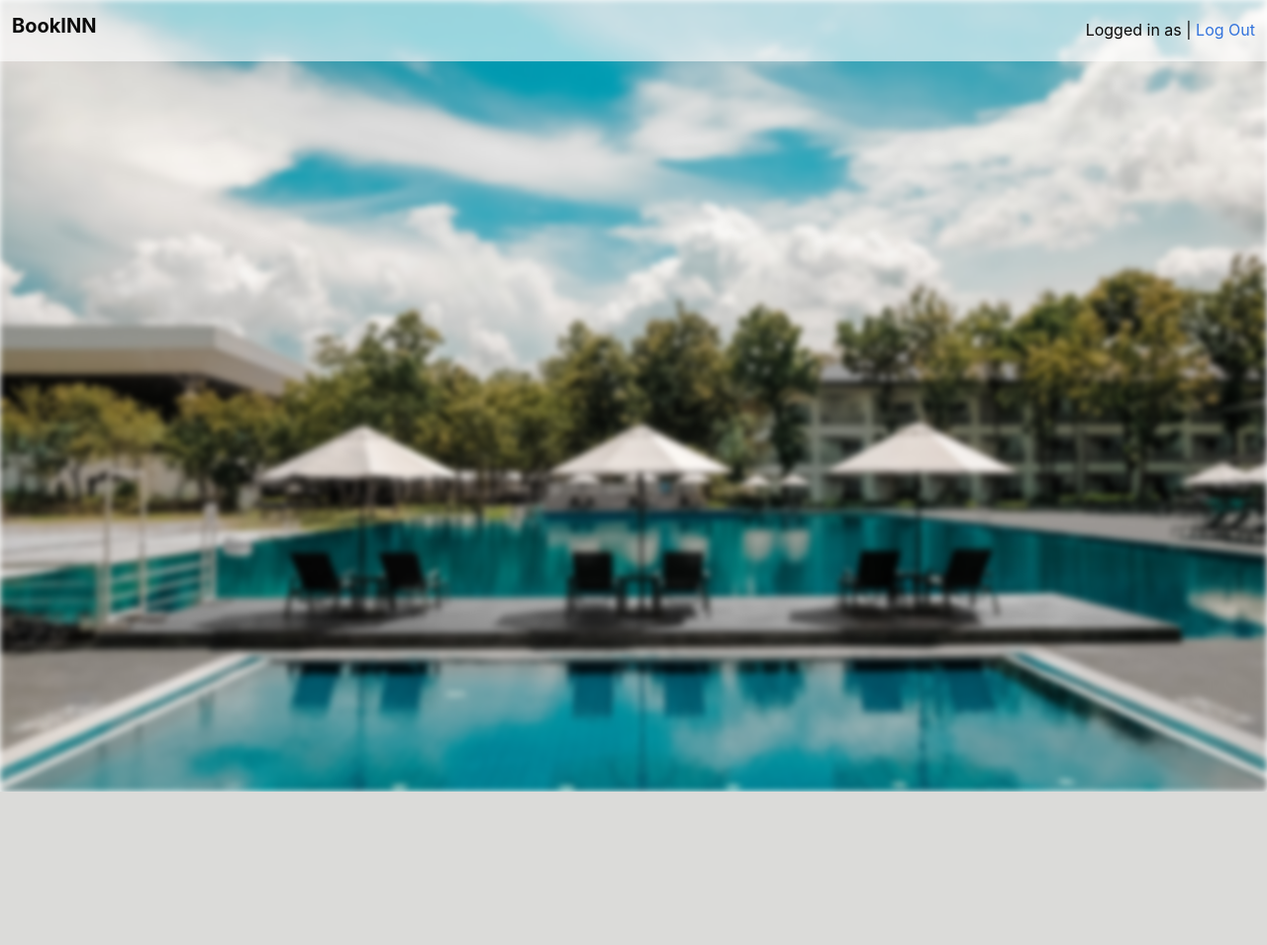
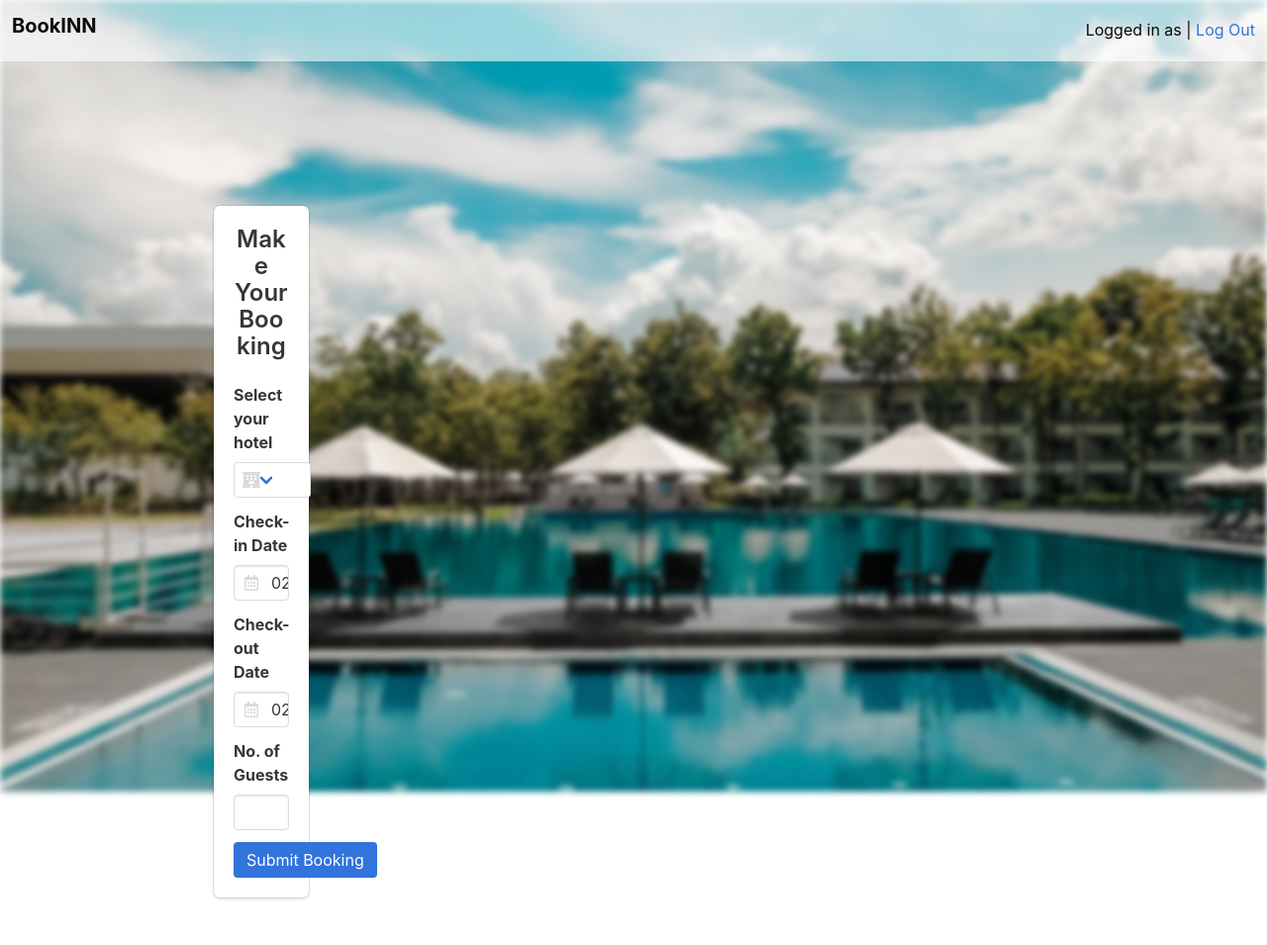
Before and after one commit to MarlonDemas/hotel-booking-form, a PHP site: page /home.php in a window 1280 px wide. Shown: the whole page at 99% size. Before the commit the page ends 800 px from the top, so only its background shows below. Run offline with PHP 8.4, Linux system fonts and the light colour scheme; the visitor is signed in with stand-in values (Sample User, id 1); data that the repository does not hold is empty; some libraries are stand-ins or nearby versions.

Commit message:
Completed basic form for booking hotel on home page :

```diff
--- a/home.php
+++ b/home.php
@@ -36,6 +36,12 @@
             background: rgba(255, 255, 255, 0.6);
             padding-bottom: 10px;
         }
+
+        .section {
+            position: absolute;
+            top: 20%;
+            left: 15%;
+        }
     </style>
 </head>
 
@@ -53,8 +59,8 @@
             <div class="navbar-item">
                 <div class="buttons">
                     <span class="has-text-black">
-                    Logged in as
-                    <?php
+                        Logged in as
+                        <?php
                         $user->get_username($userID);
                     ?>
                         | <a href="home.php?q=logout">Log Out</a>
@@ -62,6 +68,67 @@
                 </div>
             </div>
     </nav>
+
+    <section class="section">
+        <div class="container">
+            <div class="columns">
+                <div class="column is-one-third">
+                    <div class="box">
+                        <h2 class="title is-4 has-text-centered">Make Your Booking</h2>
+                        <div class="field">
+                            <label class="label">Select your hotel</label>
+                            <p class="control has-icons-left">
+                                <span class="select">
+                                    <select name="hotelname">
+                                        <option>--please select your hotel--</option>
+                                        <option value="Hotel 1">Hotel 1</option>
+                                        <option value="Hotel 2">Hotel 2</option>
+                                        <option value="Hotel 3">Hotel 3</option>
+                                    </select>
+                                </span>
+                                <span class="icon is-left">
+                                    <i class="fas fa-hotel"></i>
+                                </span>
+                            </p>
+                        </div>
+
+                        <div class="field">
+                            <label class="label">Check-in Date</label>
+                            <p class="control has-icons-left">
+                                <input class="input" name="date1" type="date" value="<?php echo date('Y-m-d');?>">
+                                <span class="icon is-left">
+                                    <i class="far fa-calendar-alt"></i>
+                                </span>
+                            </p>
+                        </div>
+
+                        <div class="field">
+                            <label class="label">Check-out Date</label>
+                            <p class="control has-icons-left">
+                                <input class="input" name="date2" type="date" value="<?php echo date('Y-m-d'); ?>">
+                                <span class="icon is-left">
+                                    <i class="far fa-calendar-alt"></i>
+                                </span>
+                            </p>
+                        </div>
+
+                        <div class="field">
+                            <label class="label">No. of Guests</label>
+                            <p class="control has-icons-left">
+                                <input class="input" name="date2" type="number">
+                            </p>
+                        </div>
+
+                        <div class="field is-grouped is-centered">
+                            <div class="control">
+                                <button class="button is-link" name="submit">Submit Booking</button>
+                            </div>
+                        </div>
+                    </div>
+                </div>
+            </div>
+        </div>
+    </section>
 </body>
 
 </html>
--- a/signup.php
+++ b/signup.php
@@ -103,7 +103,7 @@
                             <div class="field">
                                 <div class="control has-icons-left">
                                     <input class="input is-medium" name="pass" required type="password" placeholder="Your Password">
-                                    <span class="icon is-small is-left">
+                                    <span class="icon is-left">
                                         <i class="fas fa-lock"></i>
                                     </span>
                                 </div>
@@ -112,7 +112,7 @@
                             <div class="field">
                                 <div class="control has-icons-left">
                                     <input class="input is-medium" name="cpass" required type="password" placeholder="Confirm Password">
-                                    <span class="icon is-small is-left">
+                                    <span class="icon is-left">
                                         <i class="fas fa-lock"></i>
                                     </span>
                                 </div>
```
